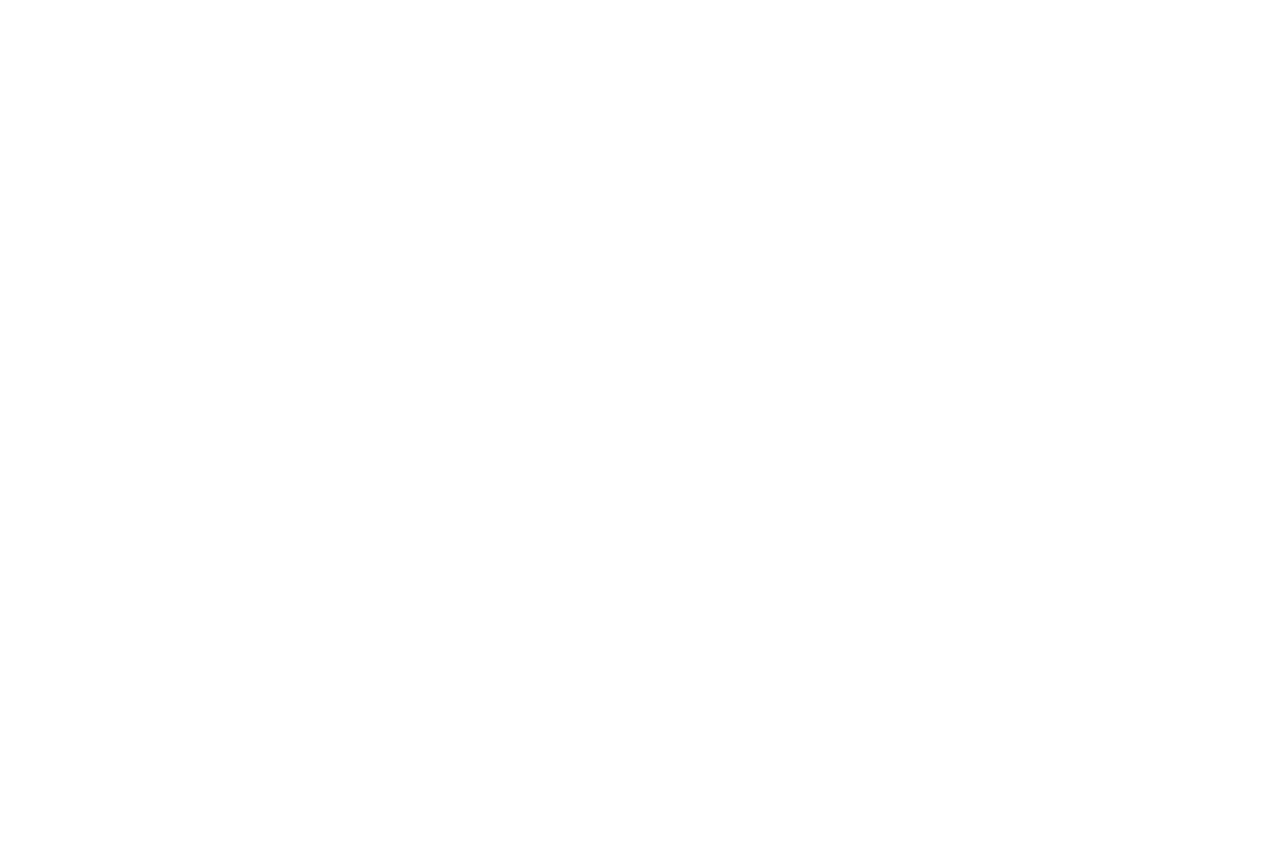
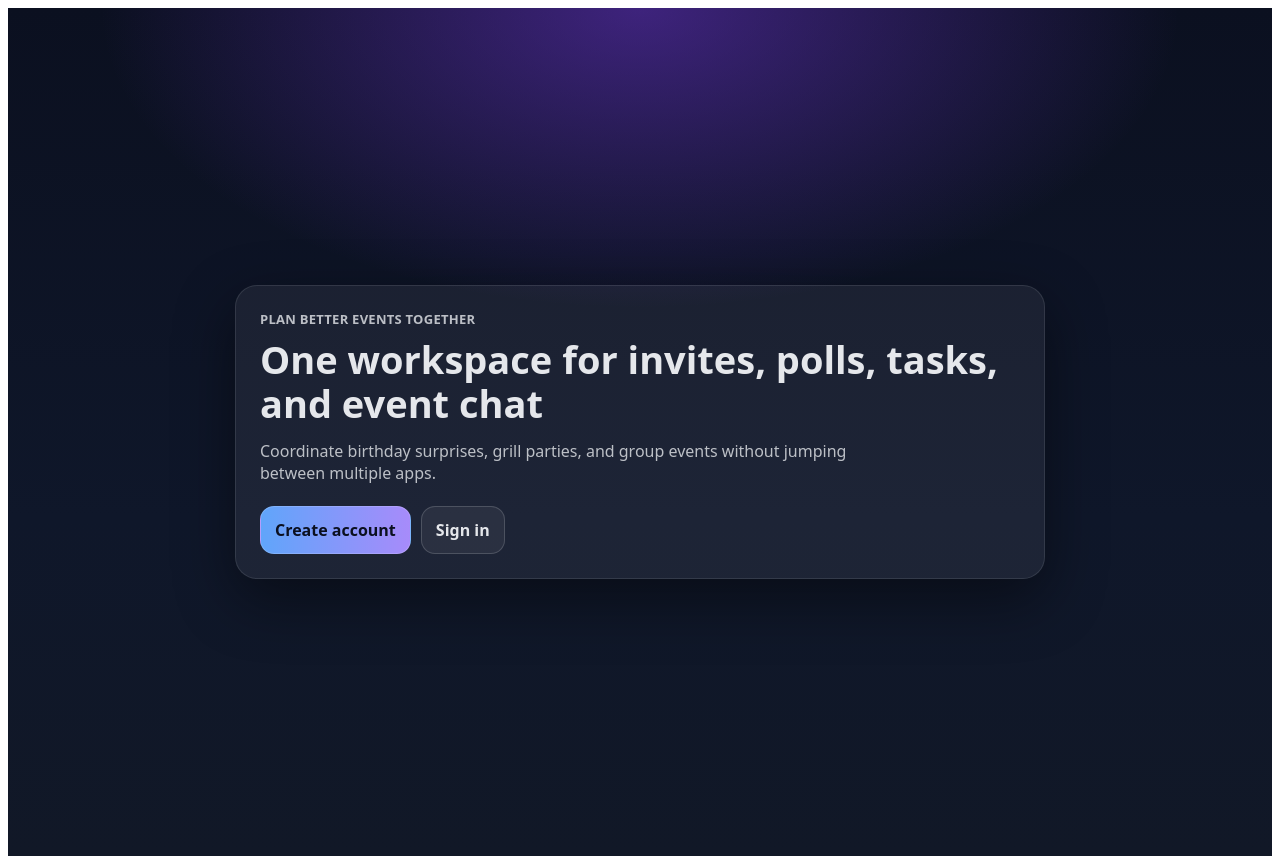
Before and after one commit to fspiranec/webapp, a Next.js app: page / in a window 1280 px wide. Before the commit this address had no page. Before the commit the page ends 800 px from the top, so only its background shows below. Built offline with nearby package versions, Linux system fonts and the light colour scheme.

Commit message:
Improve navigation, onboarding UX, and invite/email safeguards

```diff
--- a/app/api/events/email-invited-users/route.ts
+++ b/app/api/events/email-invited-users/route.ts
@@ -14,6 +14,11 @@ type EmailInvitedUsersRequest = {
   message?: string;
 };
 
+const MAX_RECIPIENTS_PER_REQUEST = 100;
+const RATE_LIMIT_WINDOW_MS = 60_000;
+const RATE_LIMIT_MAX_REQUESTS = 5;
+const senderRateMap = new Map<string, number[]>();
+
 function escapeHtml(value: string) {
   return value
     .replaceAll("&", "&amp;")
@@ -29,6 +34,24 @@ function formatDateRange(startsAt?: string | null, endsAt?: string | null) {
   const start = new Date(startsAt).toLocaleString();
   if (!endsAt) return `Time: ${start}`;
   return `Time: ${start} - ${new Date(endsAt).toLocaleString()}`;
+}
+
+function canSendFromKey(rateKey: string) {
+  const now = Date.now();
+  const recent = (senderRateMap.get(rateKey) ?? []).filter((ts) => now - ts < RATE_LIMIT_WINDOW_MS);
+  if (recent.length >= RATE_LIMIT_MAX_REQUESTS) return false;
+  recent.push(now);
+  senderRateMap.set(rateKey, recent);
+  return true;
+}
+
+function isSafeAbsoluteUrl(value: string) {
+  try {
+    const parsed = new URL(value);
+    return parsed.protocol === "https:" || parsed.protocol === "http:";
+  } catch {
+    return false;
+  }
 }
 
 export async function POST(req: Request) {
@@ -50,11 +73,29 @@ export async function POST(req: Request) {
     return NextResponse.json({ error: "Invalid JSON payload" }, { status: 400 });
   }
 
-  const recipientEmails = Array.from(new Set((body.recipientEmails ?? []).map((email) => email.trim().toLowerCase()).filter(Boolean)));
+  const recipientEmails = Array.from(
+    new Set((body.recipientEmails ?? []).map((email) => email.trim().toLowerCase()).filter(Boolean))
+  );
   if (!body.eventId || !body.eventTitle || !body.inviteLink || recipientEmails.length === 0) {
     return NextResponse.json(
       { error: "eventId, eventTitle, inviteLink, and at least one recipient email are required" },
       { status: 400 }
+    );
+  }
+  if (!isSafeAbsoluteUrl(body.inviteLink)) {
+    return NextResponse.json({ error: "inviteLink must be an absolute http(s) URL" }, { status: 400 });
+  }
+  if (recipientEmails.length > MAX_RECIPIENTS_PER_REQUEST) {
+    return NextResponse.json(
+      { error: `Too many recipients. Maximum allowed is ${MAX_RECIPIENTS_PER_REQUEST}.` },
+      { status: 400 }
+    );
+  }
+  const rateKey = req.headers.get("x-forwarded-for")?.split(",")[0]?.trim() || "unknown-sender";
+  if (!canSendFromKey(rateKey)) {
+    return NextResponse.json(
+      { error: "Rate limit exceeded. Please wait before sending more reminder emails." },
+      { status: 429 }
     );
   }
 
--- a/app/events/new/page.tsx
+++ b/app/events/new/page.tsx
@@ -2,6 +2,7 @@
 
 import { useEffect, useState } from "react";
 import { useRouter } from "next/navigation";
+import Link from "next/link";
 import { getSupabaseBrowserClient } from "@/lib/supabase";
 import { useIsMobile } from "@/lib/useIsMobile";
 
@@ -122,9 +123,9 @@ export default function NewEventPage() {
           color: "#e5e7eb",
         }}
       >
-        <a href="/events" style={{ color: "#93c5fd", textDecoration: "none" }}>
+        <Link href="/events" style={{ color: "#93c5fd", textDecoration: "none" }}>
           ← Back to events
-        </a>
+        </Link>
 
         <div
           style={{
--- a/app/page.tsx
+++ b/app/page.tsx
@@ -1,9 +1,95 @@
+import Link from "next/link";
 
-import { redirect } from "next/navigation";
+// Public landing page to explain value before auth and improve first-run UX.
+export default function Home() {
+  return (
+    <main style={pageStyle}>
+      <section style={heroCardStyle}>
+        <p style={eyebrowStyle}>Plan better events together</p>
+        <h1 style={titleStyle}>One workspace for invites, polls, tasks, and event chat</h1>
+        <p style={subtitleStyle}>
+          Coordinate birthday surprises, grill parties, and group events without jumping between multiple apps.
+        </p>
 
-// Route exists only as an entry-point shim; app experience starts at login.
+        <div style={actionsStyle}>
+          <Link href="/register" style={btnPrimaryStyle}>
+            Create account
+          </Link>
+          <Link href="/login" style={btnGhostStyle}>
+            Sign in
+          </Link>
+        </div>
+      </section>
+    </main>
+  );
+}
 
-// Minimal landing route that immediately redirects users to the events listing screen.
-export default function Home() {
-  redirect("/login");
-}
+const pageStyle: React.CSSProperties = {
+  minHeight: "100vh",
+  padding: 24,
+  display: "grid",
+  placeItems: "center",
+  background:
+    "radial-gradient(900px 500px at 50% 0%, rgba(124,58,237,0.45), transparent 60%), linear-gradient(180deg, #0b1020 0%, #0f172a 60%, #111827 100%)",
+  color: "#e5e7eb",
+  fontFamily: "system-ui",
+};
+
+const heroCardStyle: React.CSSProperties = {
+  width: "100%",
+  maxWidth: 760,
+  borderRadius: 22,
+  padding: 24,
+  background: "rgba(255,255,255,0.06)",
+  border: "1px solid rgba(255,255,255,0.10)",
+  boxShadow: "0 20px 60px rgba(0,0,0,0.45)",
+};
+
+const eyebrowStyle: React.CSSProperties = {
+  margin: 0,
+  color: "rgba(229,231,235,0.8)",
+  fontWeight: 700,
+  fontSize: 13,
+  letterSpacing: "0.02em",
+  textTransform: "uppercase",
+};
+
+const titleStyle: React.CSSProperties = {
+  margin: "10px 0 0",
+  fontSize: 38,
+  lineHeight: 1.15,
+};
+
+const subtitleStyle: React.CSSProperties = {
+  margin: "14px 0 0",
+  color: "rgba(229,231,235,0.8)",
+  maxWidth: 620,
+  fontSize: 16,
+};
+
+const actionsStyle: React.CSSProperties = {
+  marginTop: 22,
+  display: "flex",
+  gap: 10,
+  flexWrap: "wrap",
+};
+
+const btnPrimaryStyle: React.CSSProperties = {
+  padding: "12px 14px",
+  borderRadius: 14,
+  border: "1px solid rgba(255,255,255,0.16)",
+  background: "linear-gradient(90deg,#60a5fa,#a78bfa)",
+  color: "#0b1020",
+  fontWeight: 900,
+  textDecoration: "none",
+};
+
+const btnGhostStyle: React.CSSProperties = {
+  padding: "12px 14px",
+  borderRadius: 14,
+  border: "1px solid rgba(255,255,255,0.16)",
+  background: "rgba(255,255,255,0.06)",
+  color: "#e5e7eb",
+  fontWeight: 900,
+  textDecoration: "none",
+};
```
Also changed, not shown: app/events/page.tsx (+22 -3 lines), app/invites/page.tsx (+41 -4 lines).
